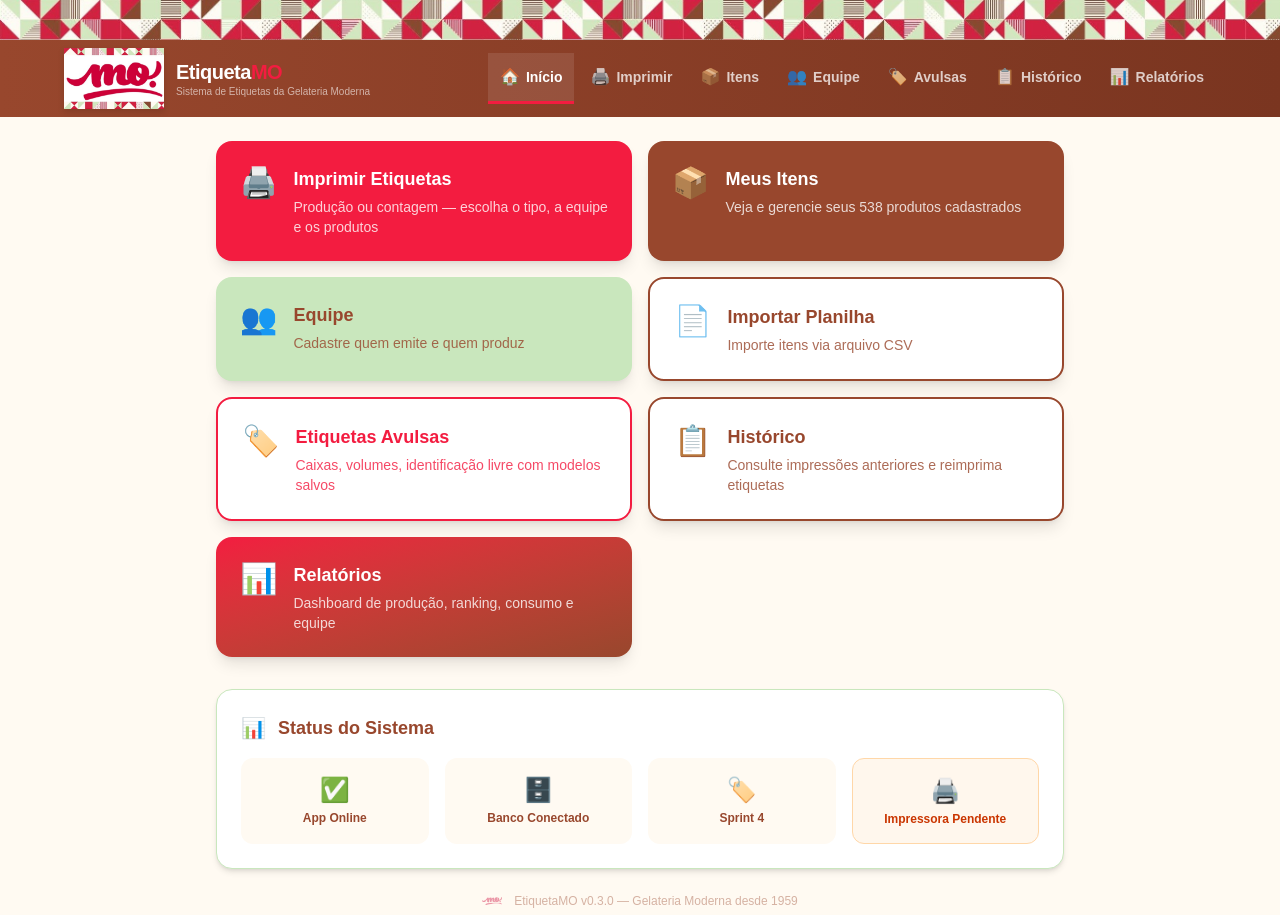
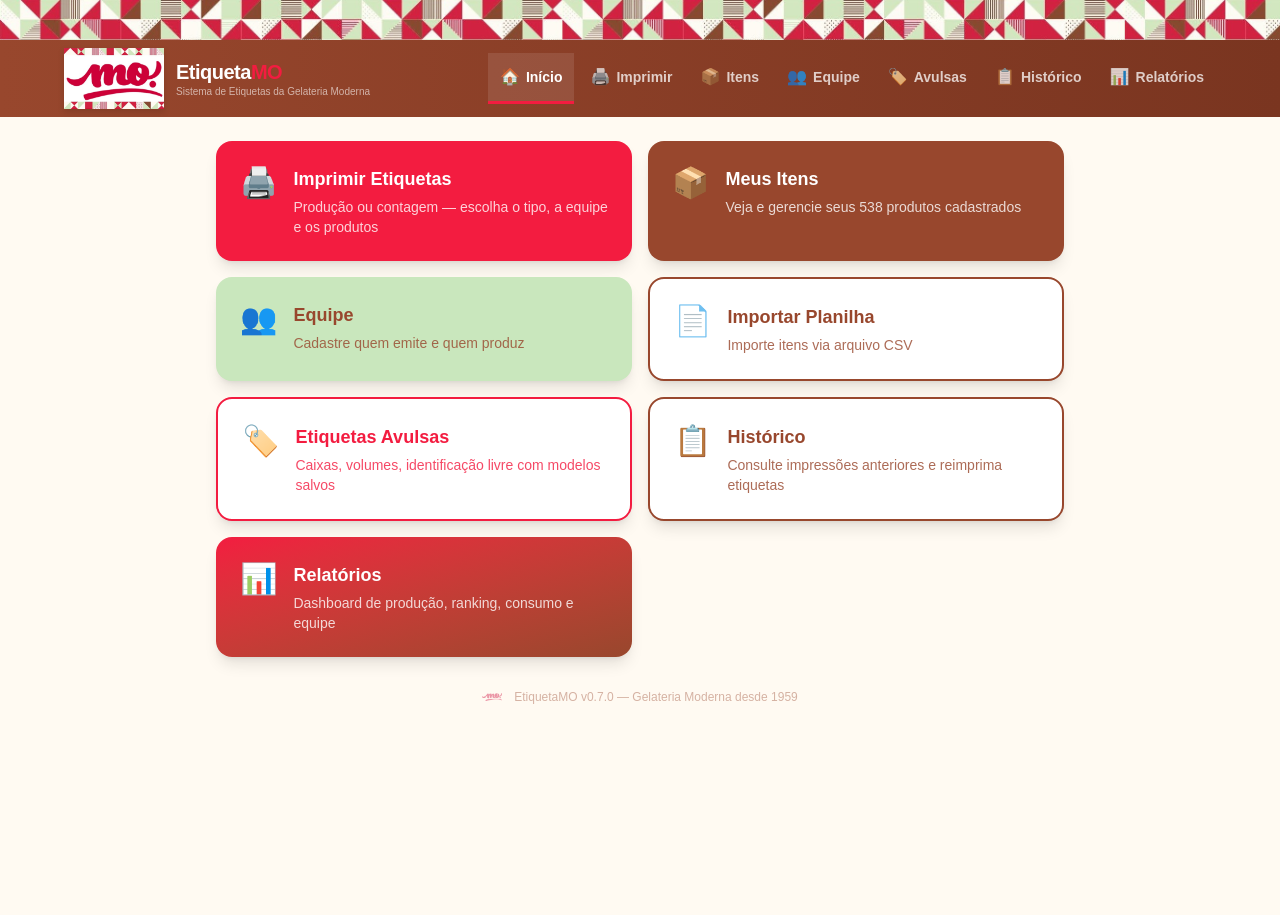
Before and after one commit to ricardopratafontes-ux/etiquetamo, a Next.js app: page / in a window 1280 px wide. Shown: the top 915 px of the page. Built offline with nearby package versions, Linux system fonts and the light colour scheme.

Commit message:
fix: remover bloco Status do Sistema da home + versao v0.7.0

```diff
--- a/src/app/page.tsx
+++ b/src/app/page.tsx
@@ -94,34 +94,8 @@ export default function Home() {
           </div>
         </div>
 
-        {/* Status */}
         <div className="max-w-4xl mx-auto px-6 mt-8 pb-6">
-          <div className="bg-white rounded-2xl shadow-md border border-[var(--verde)] p-6">
-            <div className="flex items-center gap-3 mb-4">
-              <span className="text-xl">📊</span>
-              <h2 className="font-bold text-[var(--marrom)] text-lg">Status do Sistema</h2>
-            </div>
-            <div className="grid grid-cols-2 sm:grid-cols-4 gap-4">
-              <div className="bg-[var(--bege)] rounded-xl p-4 text-center">
-                <span className="text-2xl block mb-1">✅</span>
-                <p className="text-xs font-semibold text-[var(--marrom)]">App Online</p>
-              </div>
-              <div className="bg-[var(--bege)] rounded-xl p-4 text-center">
-                <span className="text-2xl block mb-1">🗄️</span>
-                <p className="text-xs font-semibold text-[var(--marrom)]">Banco Conectado</p>
-              </div>
-              <div className="bg-[var(--bege)] rounded-xl p-4 text-center">
-                <span className="text-2xl block mb-1">🏷️</span>
-                <p className="text-xs font-semibold text-[var(--marrom)]">Sprint 4</p>
-              </div>
-              <div className="bg-orange-50 rounded-xl p-4 text-center border border-orange-200">
-                <span className="text-2xl block mb-1">🖨️</span>
-                <p className="text-xs font-semibold text-orange-700">Impressora Pendente</p>
-              </div>
-            </div>
-          </div>
-
-          <div className="flex items-center justify-center gap-3 mt-6 mb-4">
+          <div className="flex items-center justify-center gap-3 mt-2 mb-4">
             <Image
               src="/logo-mo.png"
               alt="mo!"
@@ -130,7 +104,7 @@ export default function Home() {
               className="opacity-40"
             />
             <p className="text-xs text-[var(--marrom)] opacity-40">
-              EtiquetaMO v0.3.0 — Gelateria Moderna desde 1959
+              EtiquetaMO v0.7.0 — Gelateria Moderna desde 1959
             </p>
           </div>
         </div>
```
Also changed, not shown: _build_result.txt, 1 other file (tests, documents, lock files or other folders).
